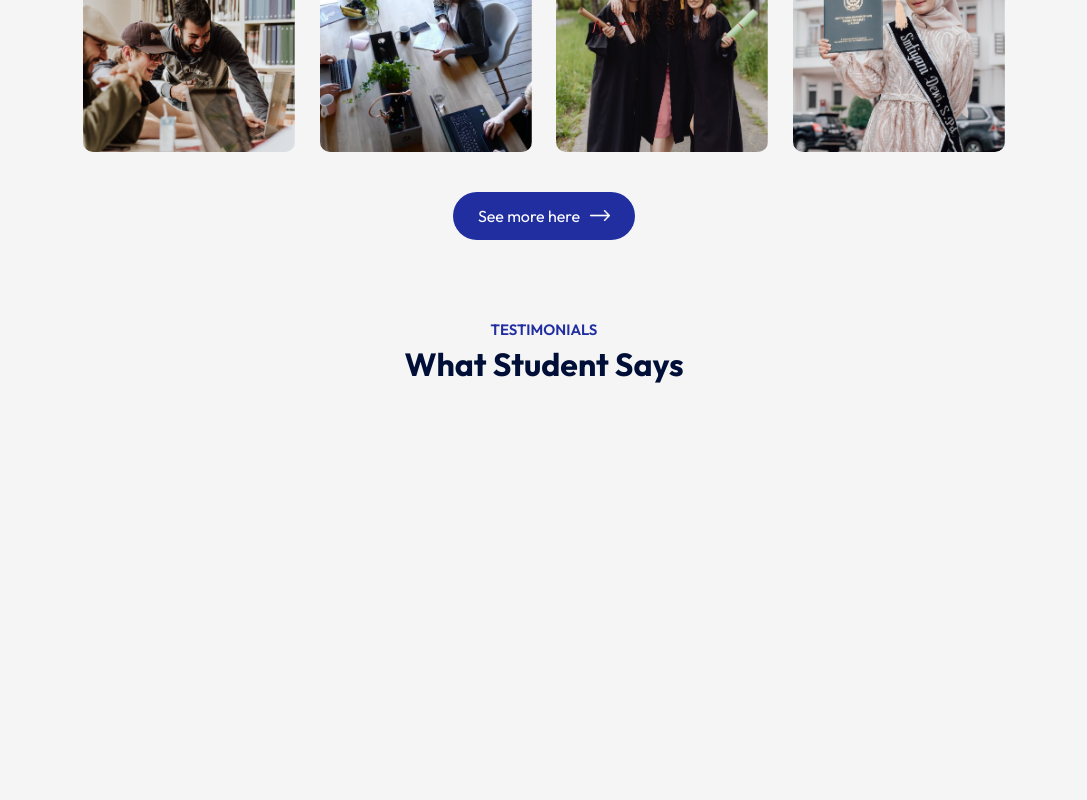
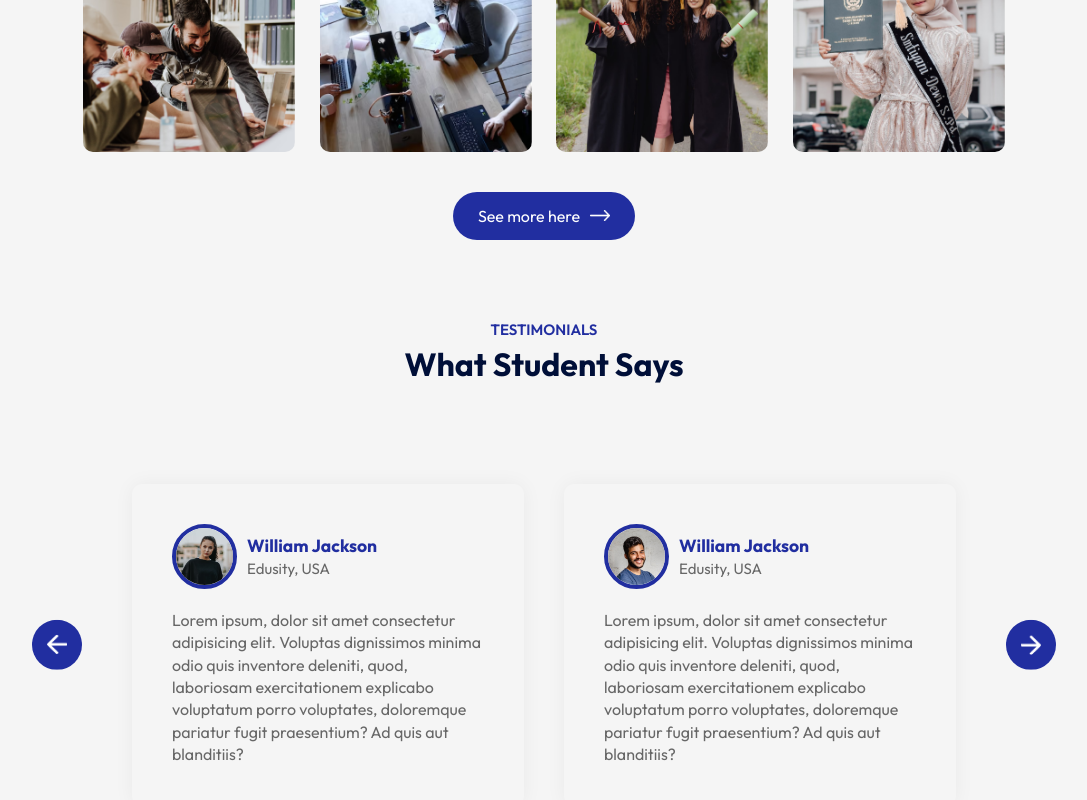
Before and after one commit to Vrushabh-Kun-Dev/edusity_college-website-react, a React (Vite) app: page / in a window 1280 px wide. Shown: the part 2153-2953 px from the top of the page, without its empty margins (96-1183 px from the left). Before the commit the page ends 2567 px from the top, so only its background shows below. Built offline with nearby package versions, Linux system fonts and the light colour scheme.

Commit message:
Testimonilas section is created

```diff
--- a/src/App.jsx
+++ b/src/App.jsx
@@ -3,6 +3,7 @@ import Campus from "./Components/Campus/Campus";
 import Hero from "./Components/Hero/Hero";
 import Navbar from "./Components/Navbar/Navbar";
 import Programs from "./Components/Programs/Programs";
+import Testimonials from "./Components/Testimonials/Testimonials";
 import Title from "./Components/Title/Title";
 
 const App = () => {
@@ -17,7 +18,7 @@ const App = () => {
         <Title subTitle="Gallery" title="Campus Photos" />
         <Campus/>
         <Title subTitle="TESTIMONIALS" title="What Student Says" />
-
+        <Testimonials/>
       </div>
     </>
   );
--- /dev/null
+++ b/src/Components/Testimonials/Testimonials.css
@@ -0,0 +1,63 @@
+.testimonials{
+    margin: 80px auto;
+    padding: 0 80px;
+    position: relative;
+}
+.next-btn, .back-btn {
+    position: absolute;
+    top: 50%;
+    right: 0;
+    transform: translateY(-50%);
+    padding: 15px;
+    width: 50px;
+    border-radius: 50%;
+    cursor: pointer;
+    background: #212EA0;
+}
+.back-btn {
+    right: auto;
+    left: 0;
+}
+
+.slider{
+    overflow: hidden;
+
+}
+.slider ul {
+    display: flex;
+    width: 200%;
+    overflow-x: hidden;
+    transition: 0.5s;
+    /* transform: translateX(-25%); */
+}
+.slider ul li{
+    list-style: none;
+    width: 50%;
+    padding: 20px;
+}
+.slide{
+    box-shadow: 0 0 20px rgba(0, 0, 0, 0.05);
+    padding: 40px ;
+    border-radius: 10px;
+    color: #676767;
+    line-height: 1.4;
+}
+.slide img{
+    width: 65px;
+    border-radius: 50%;
+    margin-right: 10px;
+    border: 4px solid #212EA0;
+
+}
+.user-info{
+    display: flex;
+    align-items: center;
+    margin-bottom: 20px;
+    font-size: 15px;
+
+
+}
+.user-info h3{
+    color: #212EA0;
+
+}
--- /dev/null
+++ b/src/Components/Testimonials/Testimonials.jsx
@@ -0,0 +1,124 @@
+import './Testimonials.css'
+import next_icon from '../../assets/next-icon.png'
+import back_icon from '../../assets/back-icon.png'
+import user_1 from '../../assets/user-1.png'
+import user_2 from '../../assets/user-2.png'
+import user_3 from '../../assets/user-3.png'
+import user_4 from '../../assets/user-4.png'
+
+import { useRef } from 'react'
+const Testimonials = () => {
+    const slider = useRef();
+    let tx = 0;
+
+    const slideForward = () => {
+        if(tx > -50){
+            tx -= 25;
+        }
+        slider.current.style.transform = `translateX (${tx}%)`;
+    }
+
+    const sliderBackward = () => {
+        if (tx < 0) {
+          tx += 25;
+        }
+        slider.current.style.transform = `translateX (${tx}%)`;
+    }
+
+    return (
+      <>
+        <div className="testimonials">
+          <img
+            src={next_icon}
+            alt="Next Icon"
+            className="next-btn"
+            onClick={slideForward}
+          />
+          <img
+            src={back_icon}
+            alt="Back Icon"
+            className="back-btn"
+            onClick={sliderBackward}
+          />
+          <div className="slider">
+            <ul ref={slider}>
+              <li>
+                <div className="slide">
+                  <div className="user-info">
+                    <img src={user_1} alt="" />
+                    <div>
+                      <h3>William Jackson</h3>
+                      <span>Edusity, USA</span>
+                    </div>
+                  </div>
+                  <p>
+                    Lorem ipsum, dolor sit amet consectetur adipisicing elit.
+                    Voluptas dignissimos minima odio quis inventore deleniti,
+                    quod, laboriosam exercitationem explicabo voluptatum porro
+                    voluptates, doloremque pariatur fugit praesentium? Ad quis
+                    aut blanditiis?
+                  </p>
+                </div>
+              </li>
+              <li>
+                <div className="slide">
+                  <div className="user-info">
+                    <img src={user_2} alt="" />
+                    <div>
+                      <h3>William Jackson</h3>
+                      <span>Edusity, USA</span>
+                    </div>
+                  </div>
+                  <p>
+                    Lorem ipsum, dolor sit amet consectetur adipisicing elit.
+                    Voluptas dignissimos minima odio quis inventore deleniti,
+                    quod, laboriosam exercitationem explicabo voluptatum porro
+                    voluptates, doloremque pariatur fugit praesentium? Ad quis
+                    aut blanditiis?
+                  </p>
+                </div>
+              </li>
+              <li>
+                <div className="slide">
+                  <div className="user-info">
+                    <img src={user_3} alt="" />
+                    <div>
+                      <h3>William Jackson</h3>
+                      <span>Edusity, USA</span>
+                    </div>
+                  </div>
+                  <p>
+                    Lorem ipsum, dolor sit amet consectetur adipisicing elit.
+                    Voluptas dignissimos minima odio quis inventore deleniti,
+                    quod, laboriosam exercitationem explicabo voluptatum porro
+                    voluptates, doloremque pariatur fugit praesentium? Ad quis
+                    aut blanditiis?
+                  </p>
+                </div>
+              </li>
+              <li>
+                <div className="slide">
+                  <div className="user-info">
+                    <img src={user_4} alt="" />
+                    <div>
+                      <h3>William Jackson</h3>
+                      <span>Edusity, USA</span>
+                    </div>
+                  </div>
+                  <p>
+                    Lorem ipsum, dolor sit amet consectetur adipisicing elit.
+                    Voluptas dignissimos minima odio quis inventore deleniti,
+                    quod, laboriosam exercitationem explicabo voluptatum porro
+                    voluptates, doloremque pariatur fugit praesentium? Ad quis
+                    aut blanditiis?
+                  </p>
+                </div>
+              </li>
+            </ul>
+          </div>
+        </div>
+      </>
+    );
+}
+
+export default Testimonials;
```
